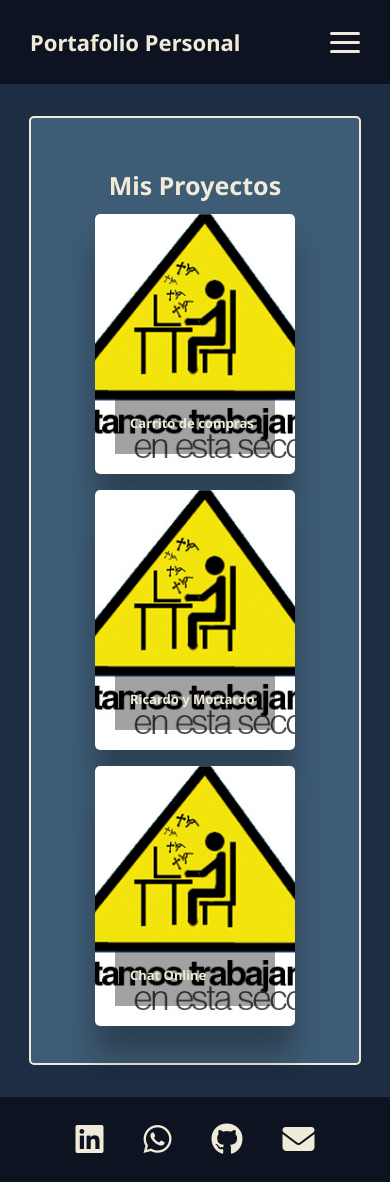
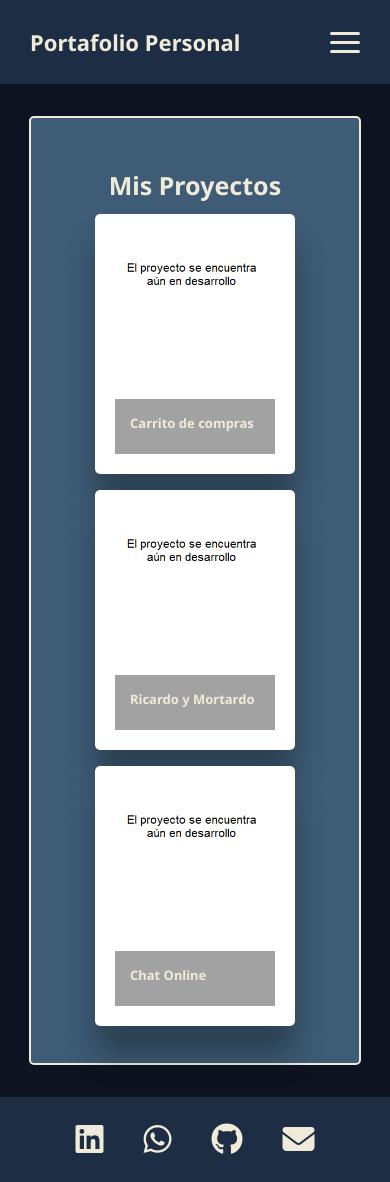
Before and after one commit to fleonelherrera/portfolio, a React (Create React App) app: page /projects in a window 390 px wide. Built offline with nearby package versions, Linux system fonts and the light colour scheme.

Commit message:
cambie colores, la imagen de fondo de los proyectos y modifique media querys

```diff
--- a/src/App.css
+++ b/src/App.css
@@ -18,5 +18,5 @@
 }
 
 body {
-    background: var(--azul-oscuro)
+    background: var(--negro)
 }
--- a/src/pages/Projects.js
+++ b/src/pages/Projects.js
@@ -7,7 +7,7 @@ import CardProject from '../components/CardProject';
 import '../styles/projects.css'
 
 import profilePicture1 from '../assets/profile-picture1.png'
-import enConstruccion from '../assets/en-construccion.jpg'
+import enConstruccion from '../assets/proyecto-en-desarrollo.png'
 
 
 const Projects = () => {
--- a/src/styles/footer.css
+++ b/src/styles/footer.css
@@ -10,7 +10,7 @@
 .footer {
     width: 100%;
     height: 10vh;
-    background-color: var(--negro);
+    background-color: var(--azul-oscuro);
     color: var(--fuente);
     display: flex;
     flex-direction: row;
--- a/src/styles/navbar.css
+++ b/src/styles/navbar.css
@@ -9,7 +9,7 @@
 .header {
     width: 100%;
     height: 10vh;
-    background-color: var(--negro);
+    background-color: var(--azul-oscuro);
     display: flex;
     align-items: center;
     justify-content: space-between;
@@ -69,7 +69,7 @@
         right: 0;
         width: 100vw;
         height: 0;
-        background-color: var(--negro);
+        background-color: var(--azul-oscuro);
         transition: 0.5s;
         overflow: hidden;
     }
--- a/src/styles/projects.css
+++ b/src/styles/projects.css
@@ -160,17 +160,17 @@
 
 @media (max-width: 375px) {
     .main-container-projects {
-        height: 160vh;
+        height: 145vh;
     }
     .projects-section {
-        height: 160vh;
+        height: 145vh;
     }
     .img-projects {
         display: none;
     }
     .title-projects {
         font-size: 20px;
-        margin: 0.5em;
+        margin: 0.3em;
     }
 }
 
```
Also changed, not shown: src/assets/proyecto-en-desarrollo.png (added).
